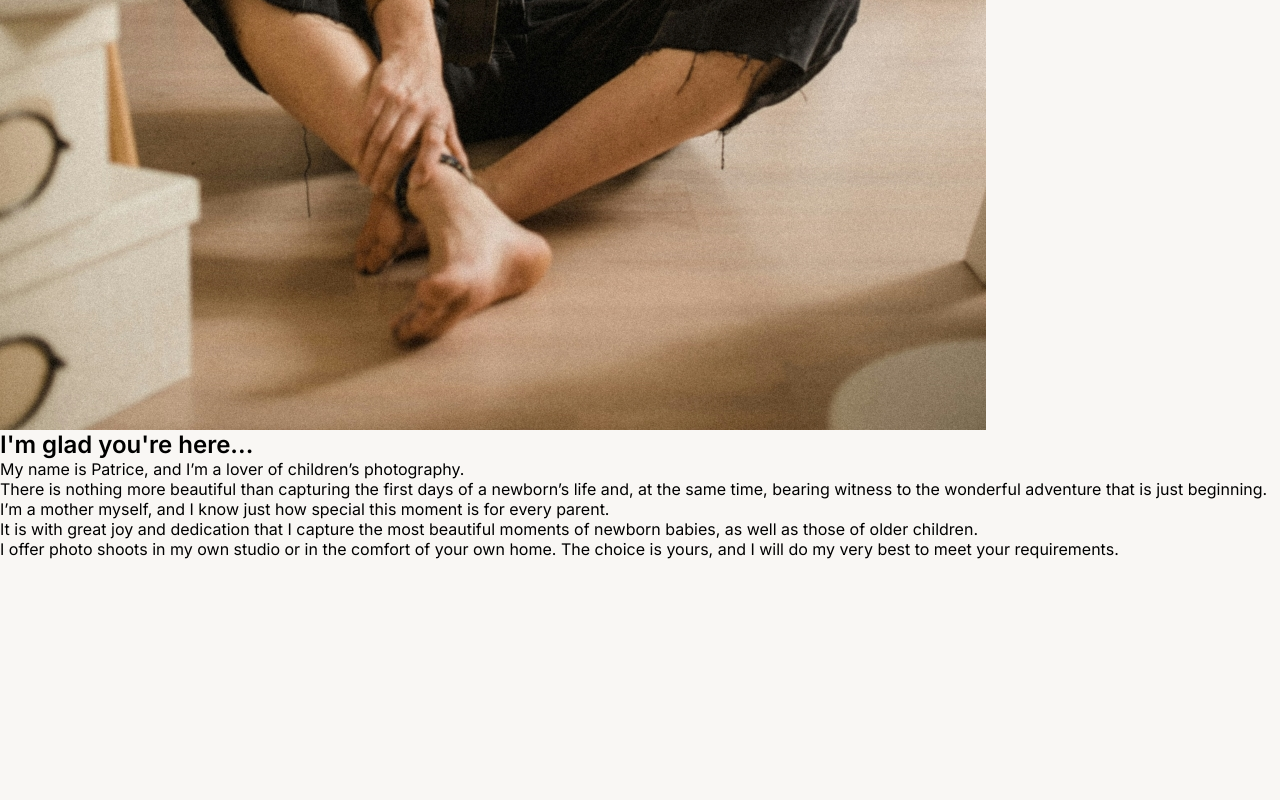
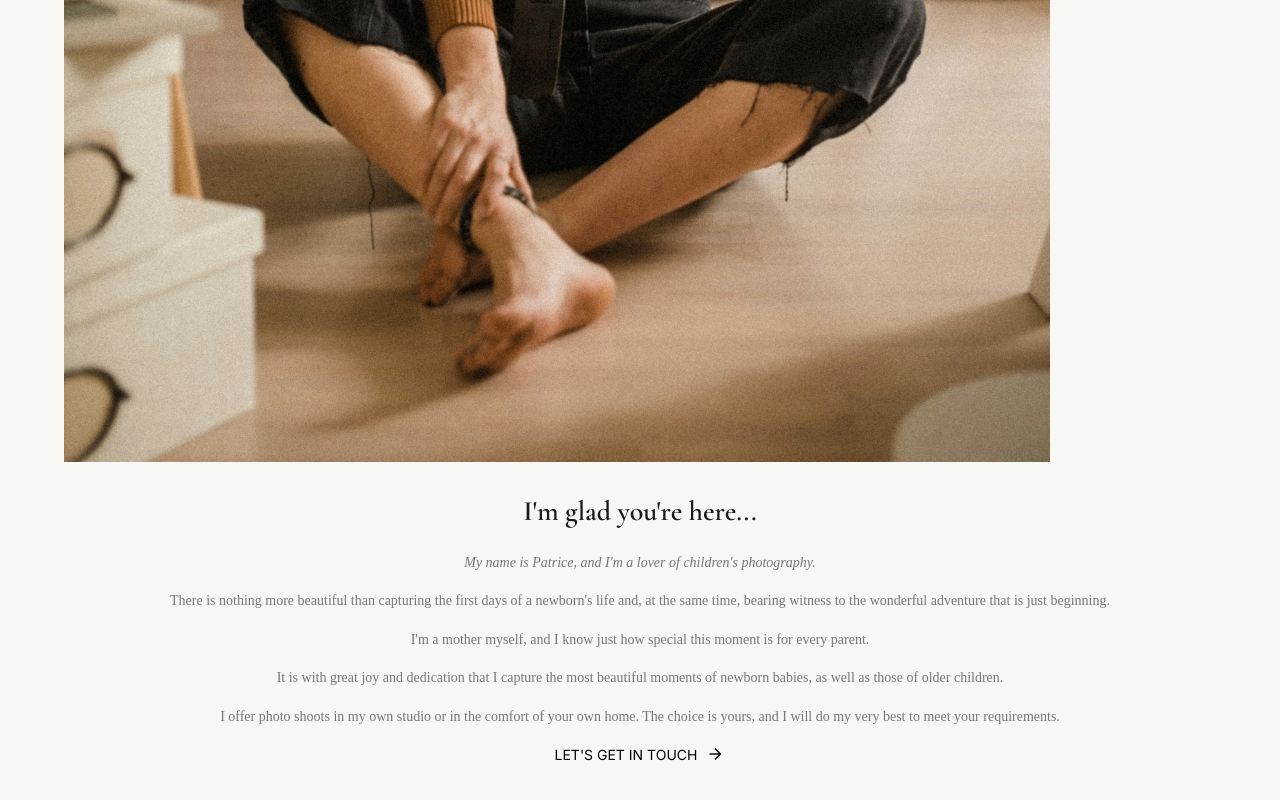
Before and after one commit to mslysz/Maternity-photo-project, a plain HTML site: page index.html in a window 1280 px wide. Shown: the part 1720-2520 px from the top of the page. Before the commit the page ends 2279 px from the top, so only its background shows below. Drawn offline with nearby package versions, Linux system fonts and the light colour scheme.

Commit message:
“About” section: - styles added, and changes to the text content

```diff
--- a/index.html
+++ b/index.html
@@ -25,7 +25,7 @@
       <img
         class="header__logo"
         src="images/logo.png"
-        alt="patrice lasoo logo"
+        alt="patrice logo"
       />
       <!--burger menu-->
       <span class="header__burger material-symbols-outlined"> menu </span>
@@ -81,22 +81,53 @@
         <p class="hero__text">Your story, soulfully captured...</p>
       </div>
     </section>
-    <section class="about">
+  <section class="about">
+  <div class="container">
+
+    <div class="about__grid">
+
       <div class="about__image">
-        <img src="/images/kinga-howard-HHw9lc0ogIs-SMALL.jpg" alt="photographer-photo">
+        <img src="/images/kinga-howard-HHw9lc0ogIs-SMALL.jpg" alt="photographer photo">
       </div>
 
       <div class="about__content">
         <h2 class="about__title">I'm glad you're here...</h2>
 
-          <p class="about__text">My name is Patrice, and I’m a lover of children’s photography.</p>
-          <p class="about__text">There is nothing more beautiful than capturing the first days of a newborn’s life and, at the same time, bearing witness to the wonderful adventure that is just beginning.</p>
-          <p class="about__text">I’m a mother myself, and I know just how special this moment is for every parent.</p>
-          <p class="about__text">It is with great joy and dedication that I capture the most beautiful moments of newborn babies, as well as those of older children.</p>
-          <p class="about__text">I offer photo shoots in my own studio or in the comfort of your own home. The choice is yours, and I will do my very best to meet your requirements.</p>
+        <p class="about__text about__text--italic">
+          My name is Patrice, and I'm a lover of children's photography.
+        </p>
+
+        <p class="about__text">
+       There is nothing more beautiful than capturing the first days of a newborn's life and, at the same time, bearing witness to the wonderful adventure that is just beginning.
+        </p>
+
+        <p class="about__text">
+         I'm a mother myself, and I know just how special this moment is for every parent.
+        </p>
+
+        <p class="about__text">
+        It is with great joy and dedication that I capture the most beautiful moments of newborn babies, as well as those of older children.
+        </p>
+
+        <p class="about__text">
+         I offer photo shoots in my own studio or in the comfort of your own home. The choice is yours, and I will do my very best to meet your requirements.
+        </p>
+
+        <div class="about__contact">
+          <a class="about__link" href="#">
+            LET'S GET IN TOUCH
+            <span class="material-symbols-outlined about__link-icon">
+              arrow_forward
+            </span>
+          </a>
+        </div>
 
       </div>
-    </section>
+
+    </div>
+
+  </div>
+</section>
     <script type="module" src="js/main.js"></script>
   </body>
 </html>
--- a/scss/_variables.scss
+++ b/scss/base/_variables.scss
@@ -1,6 +1,7 @@
 // TYPOGRAPHY
 $font-main: 'Inter', sans-serif;
 $font-heading: 'Cormorant Garamond', serif;
+$font-text: 'Spectral, serif';
 
 // FONT SIZES
 $fs-xs: 0.75rem; // 12px
--- /dev/null
+++ b/scss/layout/_container.scss
@@ -0,0 +1,7 @@
+@use '../base/variables' as *;
+
+.container {
+  max-width: 1200px;
+  margin-inline: auto;
+  padding-inline: $space-4;
+}
--- /dev/null
+++ b/scss/layout/_header.scss
@@ -0,0 +1,27 @@
+@use '../base/variables' as *;
+
+.header {
+  position: fixed;
+  top: 0;
+  left: 0;
+  width: 100%;
+  z-index: 10;
+  display: flex;
+  justify-content: space-between;
+  align-items: center;
+  margin-top: 10px;
+  padding: 0 10px;
+  &__logo {
+    height: 20px;
+    width: auto;
+  }
+  &__burger {
+    cursor: pointer;
+    z-index: 11;
+    opacity: 1;
+
+    &--hide {
+      visibility: hidden;
+    }
+  }
+}
--- a/scss/_layout.scss
+++ b/scss/layout/_nav.scss
@@ -1,30 +1,4 @@
-@use 'variables' as *;
-
-.header {
-  position: fixed;
-  top: 0;
-  left: 0;
-  width: 100%;
-  z-index: 10;
-  display: flex;
-  justify-content: space-between;
-  align-items: center;
-  margin-top: 10px;
-  padding: 0 10px;
-  &__logo {
-    height: 20px;
-    width: auto;
-  }
-  &__burger {
-    cursor: pointer;
-    z-index: 11;
-    opacity: 1;
-
-    &--hide {
-      visibility: hidden;
-    }
-  }
-}
+@use '../base/variables' as *;
 
 .nav {
   position: fixed;
--- /dev/null
+++ b/scss/sections/_about.scss
@@ -0,0 +1,45 @@
+@use '../base/variables' as *;
+
+.about {
+  padding-block: $space-5;
+  &__content {
+    display: flex;
+    flex-direction: column;
+    text-align: center;
+    padding-block: $space-5;
+  }
+
+  &__title {
+    color: $color-dark;
+    font-family: $font-heading;
+    font-size: $fs-lg;
+    margin-bottom: $space-4;
+  }
+  &__text {
+    color: $color-muted;
+    font-family: $font-text;
+    font-size: $fs-sm;
+    margin-bottom: $space-3;
+    line-height: 1.6;
+    &--italic {
+      font-style: italic;
+    }
+  }
+  &__link {
+    display: inline-flex;
+    align-items: center;
+    font-size: $fs-sm;
+    color: inherit;
+
+    text-decoration: none;
+    cursor: pointer;
+    gap: $space-2;
+
+    &:visited {
+      color: inherit;
+    }
+    &-icon {
+      font-size: $fs-md;
+    }
+  }
+}
--- a/scss/_hero.scss
+++ b/scss/sections/_hero.scss
@@ -1,4 +1,4 @@
-@use 'variables' as *;
+@use '../base/variables' as *;
 
 .hero {
   height: 100dvh;
```
Also changed, not shown: scss/main.scss (+9 -5 lines), css/main.css, scss/base/_globals.scss (renamed from scss/_globals.scss), scss/base/_reset.scss (renamed from scss/_reset.scss), 1 other file.
